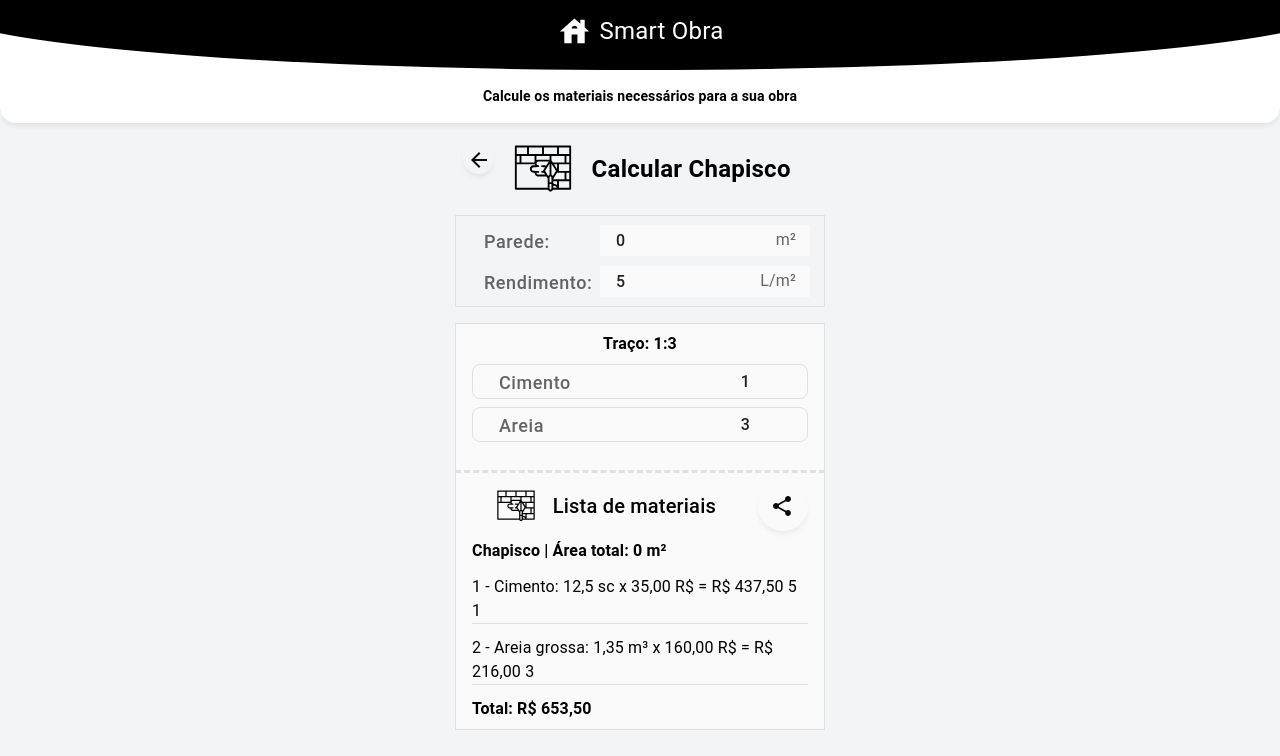
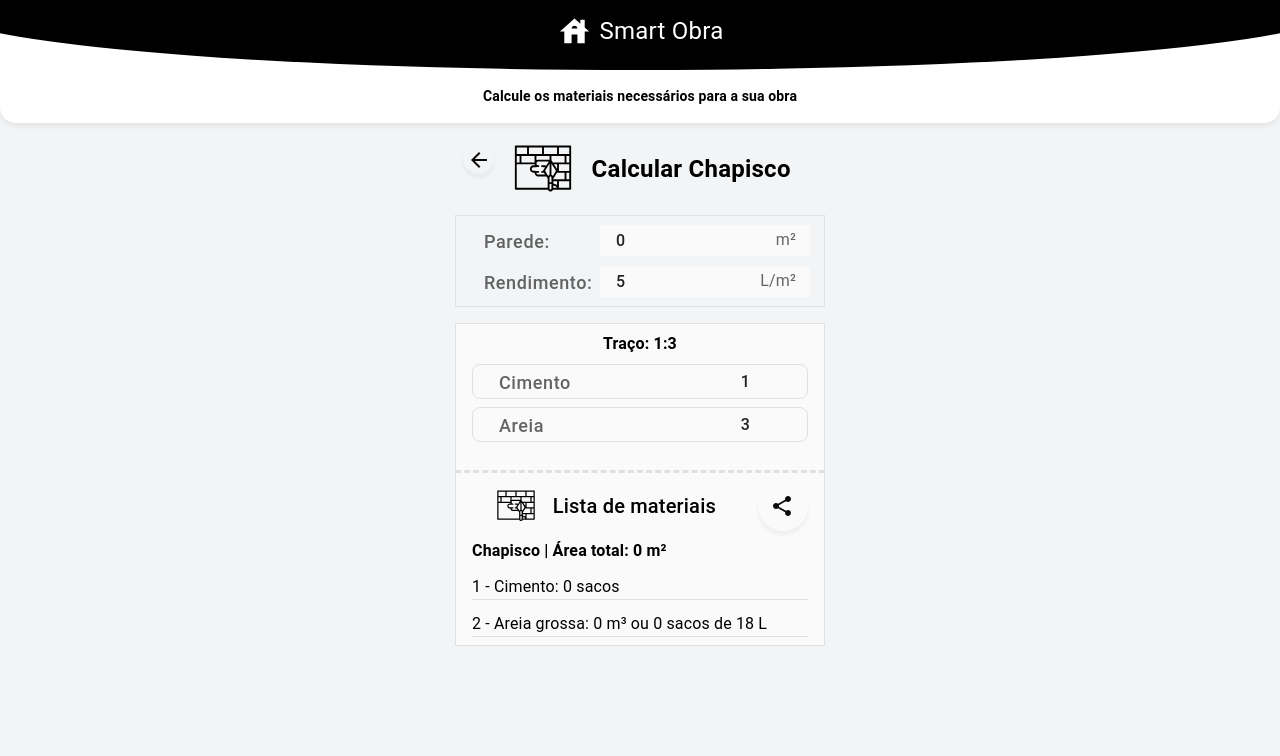
Before and after one commit to Megas-MDN/smart-builder, a React (Vite) app: page /chapisco in a window 1280 px wide. Shown: the top 756 px of the page. Built offline with nearby package versions, Linux system fonts and the light colour scheme.

Commit message:
feat: Utils calc form

```diff
--- a/src/pages/Chapisco/components/MaterialList.tsx
+++ b/src/pages/Chapisco/components/MaterialList.tsx
@@ -4,9 +4,16 @@ import { RebocoIcon } from "../../../assets/icons/reboco";
 import { ButtonTransparent } from "../../../components/ButtonTransparent";
 import { Text } from "../../../components/Text";
 import { useChapiscoStore } from "../../../Stores/useChapiscoStore";
+import { calcChapisco } from "../../../utils/calcChapisco";
 
 export const MaterialList = () => {
   const { wall, performance, cimento, areia } = useChapiscoStore();
+  const { sc, m3, scAreia } = calcChapisco({
+    wall,
+    performance,
+    cimento,
+    areia,
+  });
   return (
     <Stack
       sx={{
@@ -52,17 +59,17 @@ export const MaterialList = () => {
           sx={{
             borderBottom: "1px solid #E0E0E0",
           }}
-        >{`1 - Cimento: 12,5 sc x 35,00 R$ = R$ 437,50 ${performance} ${cimento}`}</Text>
+        >{`1 - Cimento: ${sc} sacos`}</Text>
         <Text
           sx={{
             borderBottom: "1px solid #E0E0E0",
           }}
-        >{`2 - Areia grossa: 1,35 m³ x 160,00 R$ = R$ 216,00 ${areia}`}</Text>
-        <Text
+        >{`2 - Areia grossa: ${m3} m³ ou ${scAreia} sacos de 18 L`}</Text>
+        {/* <Text
           sx={{
             fontWeight: "600",
           }}
-        >{`Total: R$ 653,50`}</Text>
+        >{`Total: R$ 653,50`}</Text> */}
       </Stack>
     </Stack>
   );
--- /dev/null
+++ b/src/utils/calcChapisco.ts
@@ -0,0 +1,41 @@
+function rounded(num: number, decs = 2) {
+  const factor = 10 ** decs;
+  return Math.ceil(num * factor) / factor;
+}
+
+export const calcChapisco = ({
+  wall,
+  performance,
+  cimento,
+  areia,
+}: {
+  wall: string;
+  performance: string;
+  cimento: string;
+  areia: string;
+}) => {
+  const LATA = 18;
+  const res = { sc: 0, m3: 0, scAreia: 0 };
+  const numWall = Number(wall);
+  const numPerformance = Number(performance);
+  const numCimento = Number(cimento);
+  const numAreia = Number(areia);
+
+  if ([numWall, numPerformance, numCimento, numAreia].some((x) => isNaN(x))) {
+    return res;
+  }
+  const traco = numAreia + numCimento;
+
+  const numOFLitros = LATA * traco;
+  const numOfWallPerformance = numWall * numPerformance;
+  const numOfMass = numOfWallPerformance / numOFLitros;
+
+  const numOfCimento = numOfMass * numCimento;
+  const sc = rounded(numOfCimento / 2, 0);
+
+  const numOfAreia = numOfMass * numAreia;
+  const m3 = rounded(numOfAreia / 1000);
+  const scAreia = rounded(numOfAreia, 0);
+
+  return { sc, m3, scAreia };
+};
```
